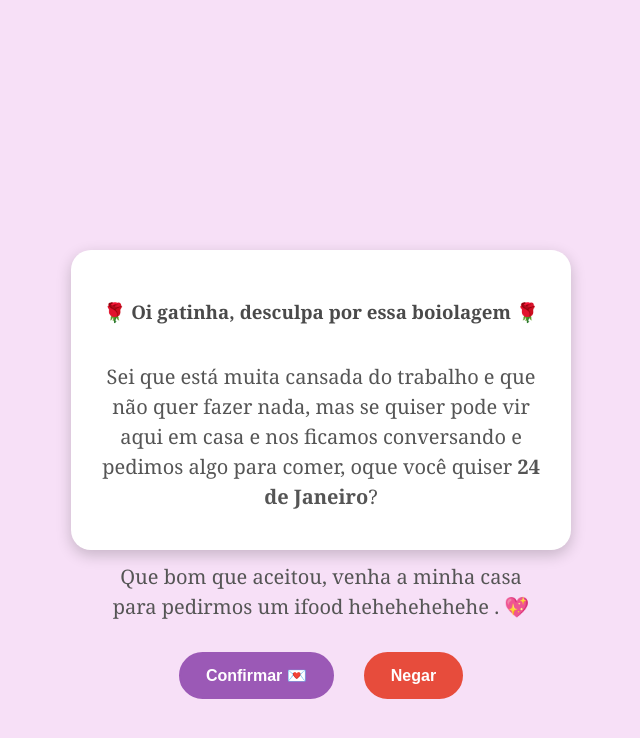
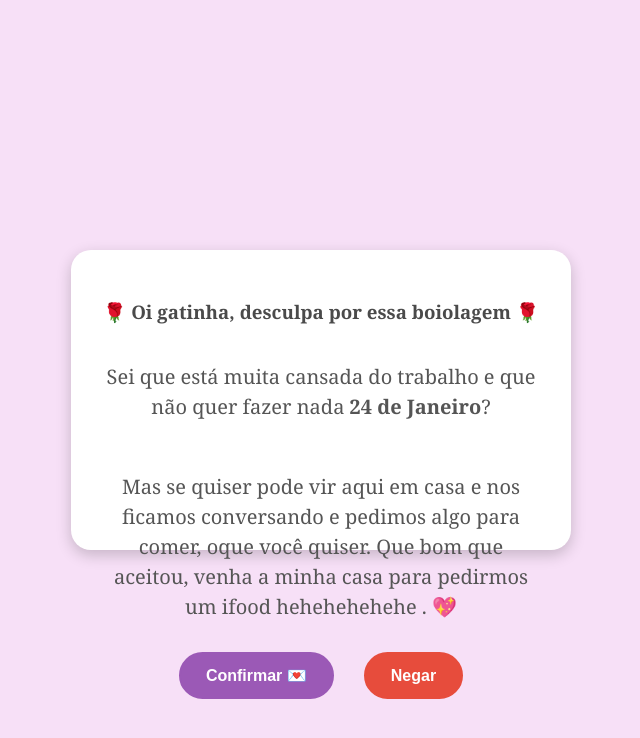
Before and after one commit to Juniorborgesdapaz/Convite, a plain HTML site: page index.html in a window 1280 px wide. Both pictures are taken after a click on the element 640 px from the left and 400 px from the top of the page. Shown: the whole page, without its empty margins (319-959 px from the left). Drawn offline with Linux system fonts and the light colour scheme.

Commit message:
Update index.html

```diff
--- a/index.html
+++ b/index.html
@@ -21,8 +21,8 @@
                 <div class="card-back" id="cardBack">
                     <div class="card-content">
                         <h3>🌹 Oi gatinha, desculpa por essa boiolagem  🌹</h3>
-                        <p>Sei que está muita cansada do trabalho e que não quer fazer nada, mas se quiser pode vir aqui em casa e nos ficamos conversando e pedimos algo para comer, oque você quiser <strong>24 de Janeiro</strong>?</p>
-                        <p> Que bom que aceitou, venha a minha casa para pedirmos um ifood hehehehehehe . 💖</p>
+                        <p>Sei que está muita cansada do trabalho e que não quer fazer nada <strong>24 de Janeiro</strong>?</p>
+                        <p>Mas se quiser pode vir aqui em casa e nos ficamos conversando e pedimos algo para comer, oque você quiser. Que bom que aceitou, venha a minha casa para pedirmos um ifood hehehehehehe . 💖</p>
                         <div class="buttons">
                             <button id="confirmButton" class="btn confirm">Confirmar 💌</button>
                             <button id="denyButton" class="btn deny">Negar</button>
```
